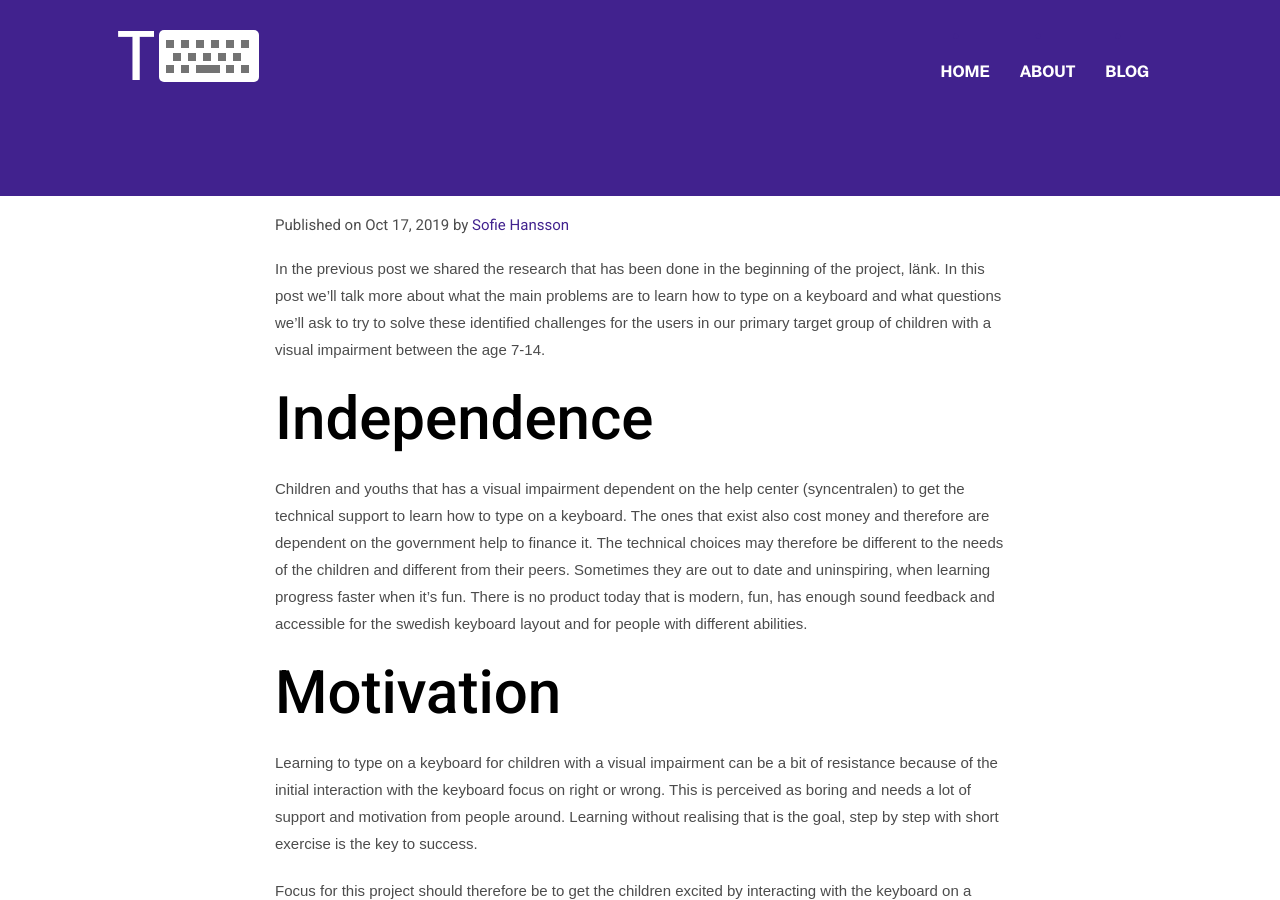
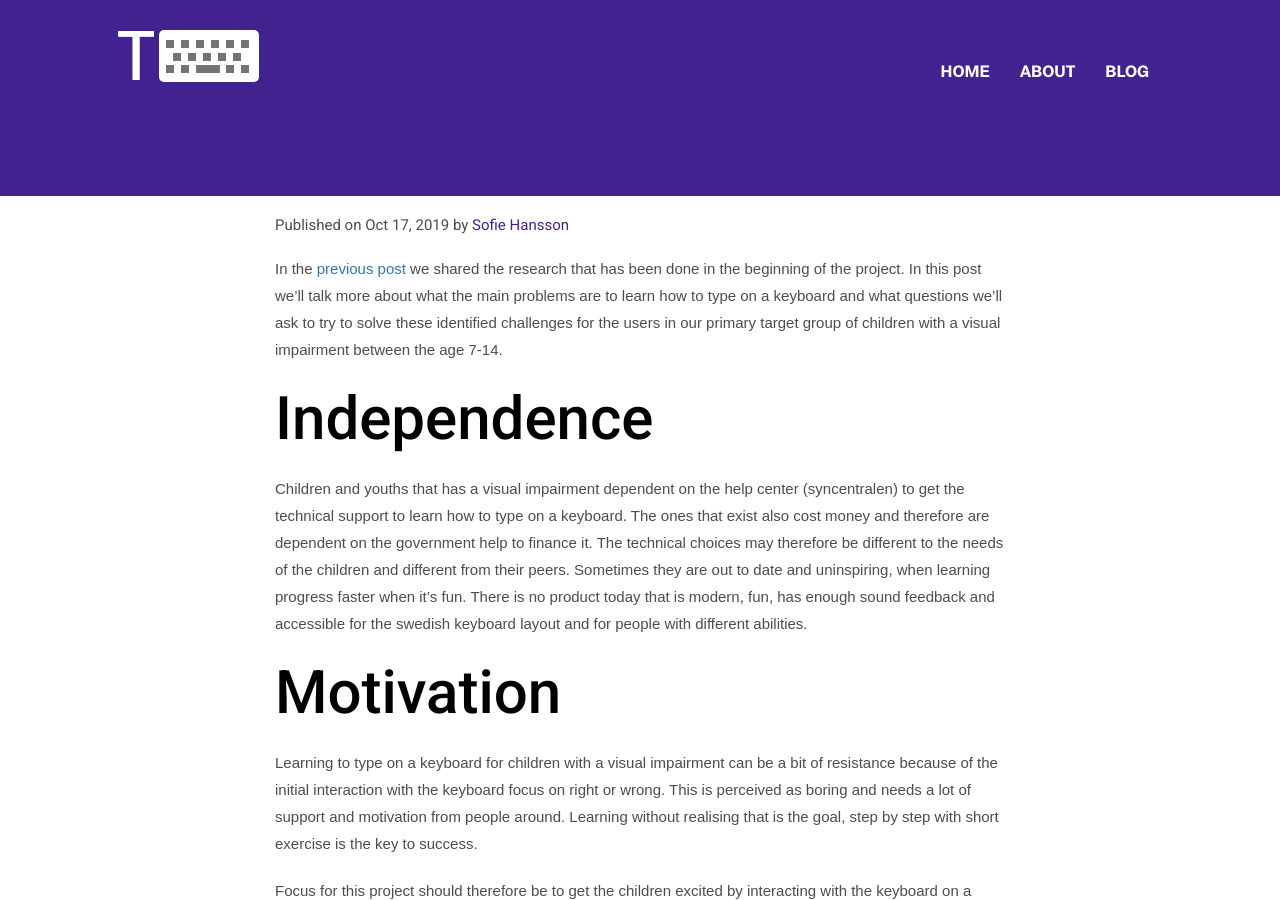
Before and after one commit to AxessLab/typing-website, a Jekyll site: the page built from _posts/2019-10-17-defining-the-challenges-and-setting-goals-that-creates-value-for-the-user.md, in a window 1280 px wide and 900 px high, scrolled down 520 px. Built offline with Jekyll 4.4.1, drawn with Linux system fonts in a browser that asks for light colours; some web fonts are replaced.

Commit message:
Fix in blog post

```diff
--- a/_posts/2019-10-17-defining-the-challenges-and-setting-goals-that-creates-value-for-the-user.md
+++ b/_posts/2019-10-17-defining-the-challenges-and-setting-goals-that-creates-value-for-the-user.md
@@ -6,7 +6,7 @@ image:  postits.jpg
 author: Sofie Hansson
 ---
 
-In the previous post we shared the research that has been done in the beginning of the project, länk. In this post we’ll talk more about what the main problems are to learn how to type on a keyboard and what questions we’ll ask to try to solve these identified challenges for the users in our primary target group of children with a visual impairment between the age 7-14.
+In the [previous post][previous_post] we shared the research that has been done in the beginning of the project. In this post we’ll talk more about what the main problems are to learn how to type on a keyboard and what questions we’ll ask to try to solve these identified challenges for the users in our primary target group of children with a visual impairment between the age 7-14.
 
 ## Independence
 Children and youths that has a visual impairment dependent on the help center (syncentralen) to get the technical support to learn how to type on a keyboard. The ones that exist also cost money and therefore are dependent on the government help to finance it. The technical choices may therefore be different to the needs of the children and different from their peers. Sometimes they are out to date and uninspiring, when learning progress faster when it’s fun. There is no product today that is modern, fun, has enough sound feedback and accessible for the swedish keyboard layout and for people with different abilities.
```
Also changed, not shown: other parts of _posts/2019-10-17-defining-the-challenges-and-setting-goals-that-creates-value-for-the-user.md (+1 -0 lines).
